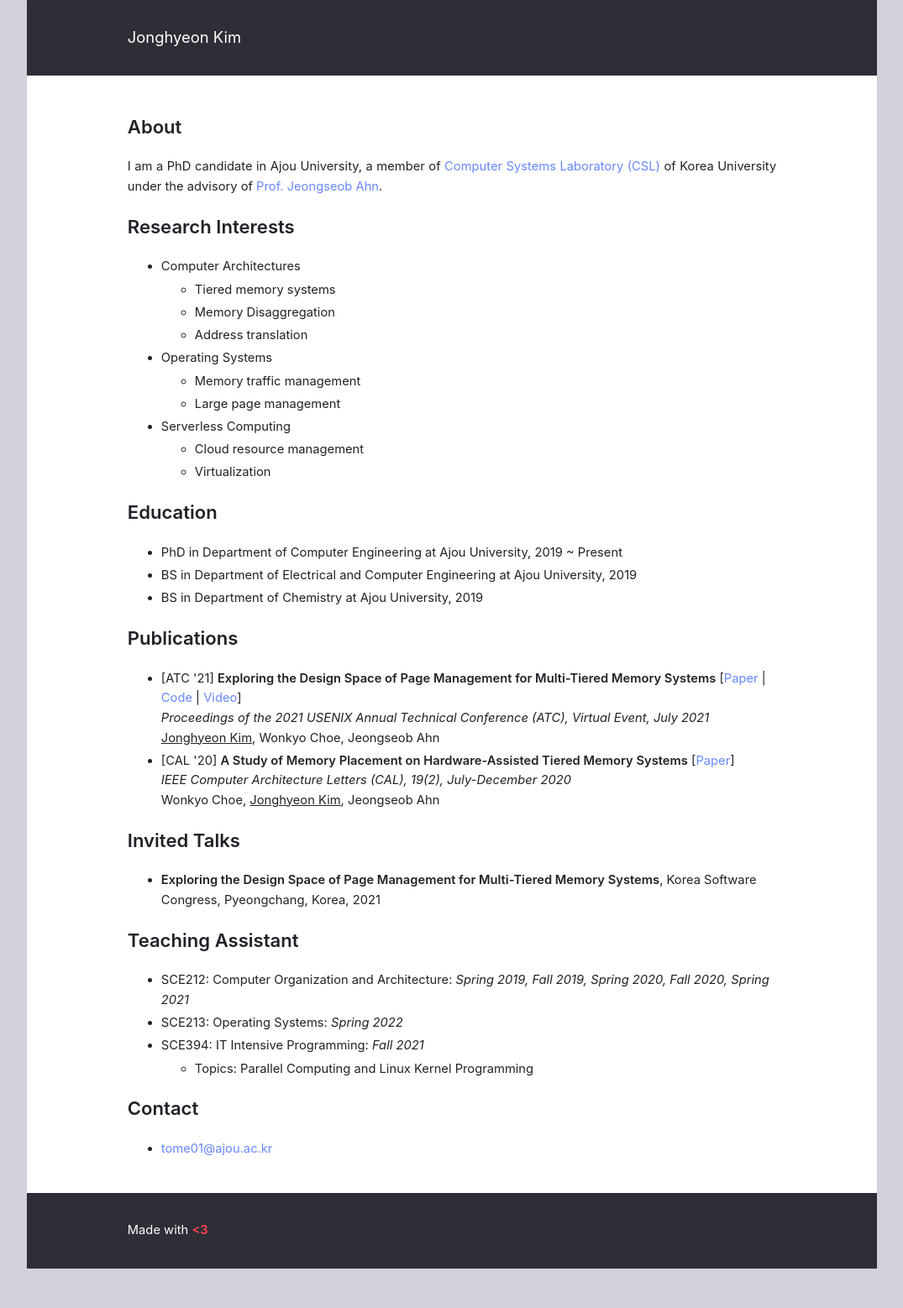
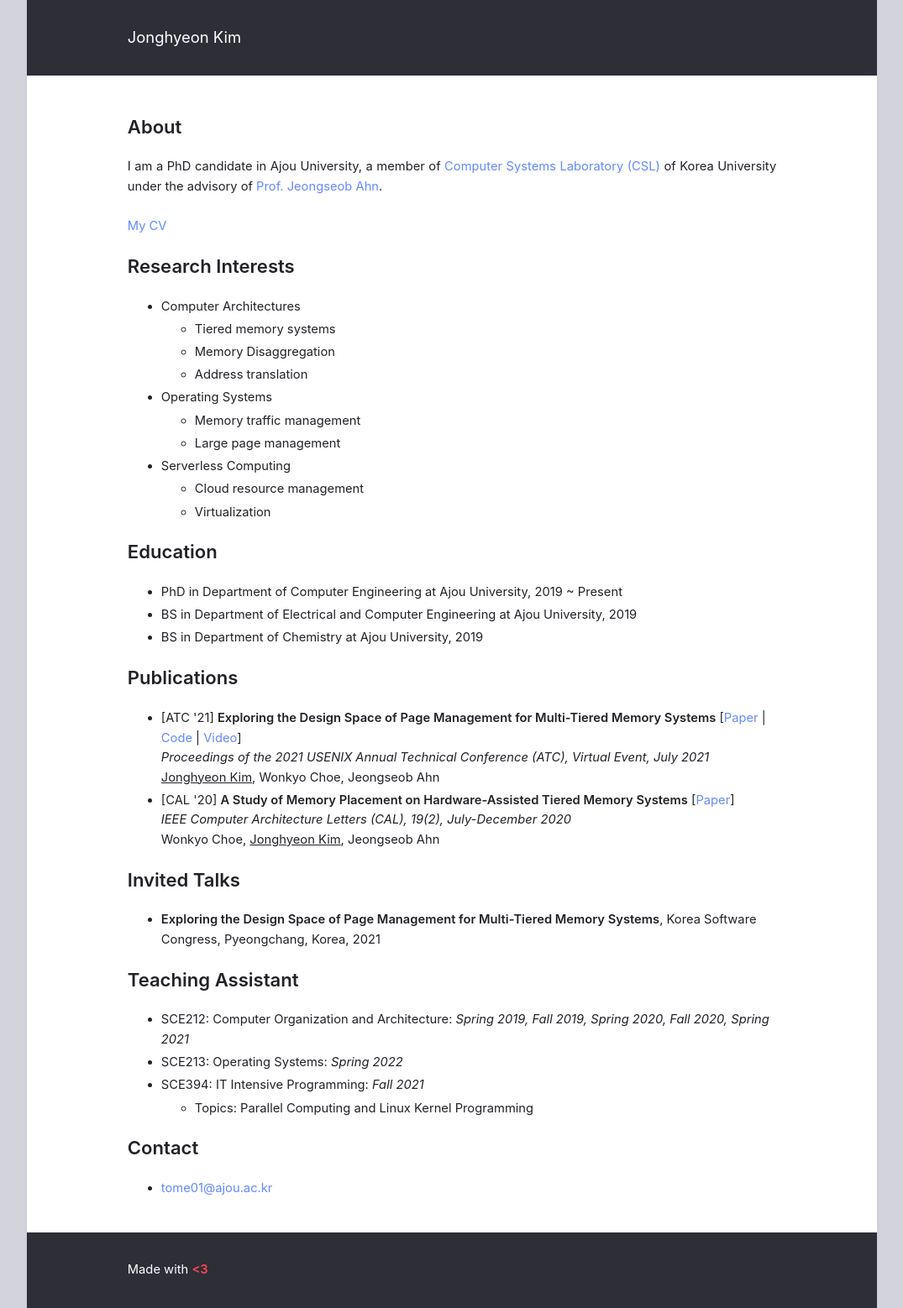
Before and after one commit to jhk16/jhk16.github.io, a Jekyll site: the page built from index.html, in a window 1280 px wide. Shown: the whole page at 84% size, without its empty margins (102-1177 px from the left). Built offline with Jekyll 4.4.1, drawn with Linux system fonts in a browser that asks for light colours; before the commit the page ends 1511 px from its top, so only the background shows below that.

Commit message:
Update CV

```diff
--- a/_config.yml
+++ b/_config.yml
@@ -11,7 +11,7 @@ date_format: "%B %d, %Y"
 show_excerpts: false        # show article excerpts on the home page
 show_frame: true           # adds a gray frame to the site
 show_sidebar: false        # show a sidebar instead of the usual header
-minimal: false             # use a dark header
+minimal: true              # use a dark header
 
 # Menu
 
--- a/_includes/index.html
+++ b/_includes/index.html
@@ -1,7 +1,10 @@
 <article>
 	<h1>About</h1>
 	<p>
-	I am a PhD candidate in Ajou University, a member of <a href="https://sites.google.com/korea.ac.kr/csl">Computer Systems Laboratory (CSL)</a> of Korea University under the advisory of <a href="http://jeongseob.github.io">Prof. Jeongseob Ahn</a>.
+    I am a PhD candidate in Ajou University, a member of <a href="https://sites.google.com/korea.ac.kr/csl">Computer Systems Laboratory (CSL)</a>
+    of Korea University under the advisory of <a href="http://jeongseob.github.io">Prof. Jeongseob Ahn</a>.<br>
+    <br>
+    <a href="https://jhk16.github.io/CV.pdf"> My CV</a>
 	</p>
 
 	<h1>Research Interests</h1>
@@ -40,7 +43,7 @@
 			<li class="conference">
 				<div>
 					<div>[ATC '21] <b>Exploring the Design Space of Page Management for Multi-Tiered Memory Systems</b>
-						[<a href="https://www.usenix.org/conference/atc21/presentation/kim-jonghyeon">Paper</a> | <a href="https://github.com/csl-ajou/AutoTiering">Code</a> | <a href="https://www.youtube.com/watch?v=69uIM8Nl9XI">Video</a>]
+						[<a href="https://www.usenix.org/conference/atc21/presentation/kim-jonghyeon">Paper</a> | <a href="https://github.com/sys-ku/AutoTiering">Code</a> | <a href="https://www.youtube.com/watch?v=69uIM8Nl9XI">Video</a>]
 					</div>
 					<div class="host">
 						<i>Proceedings of the 2021 USENIX Annual Technical Conference (ATC), Virtual Event, July 2021</i>
```
